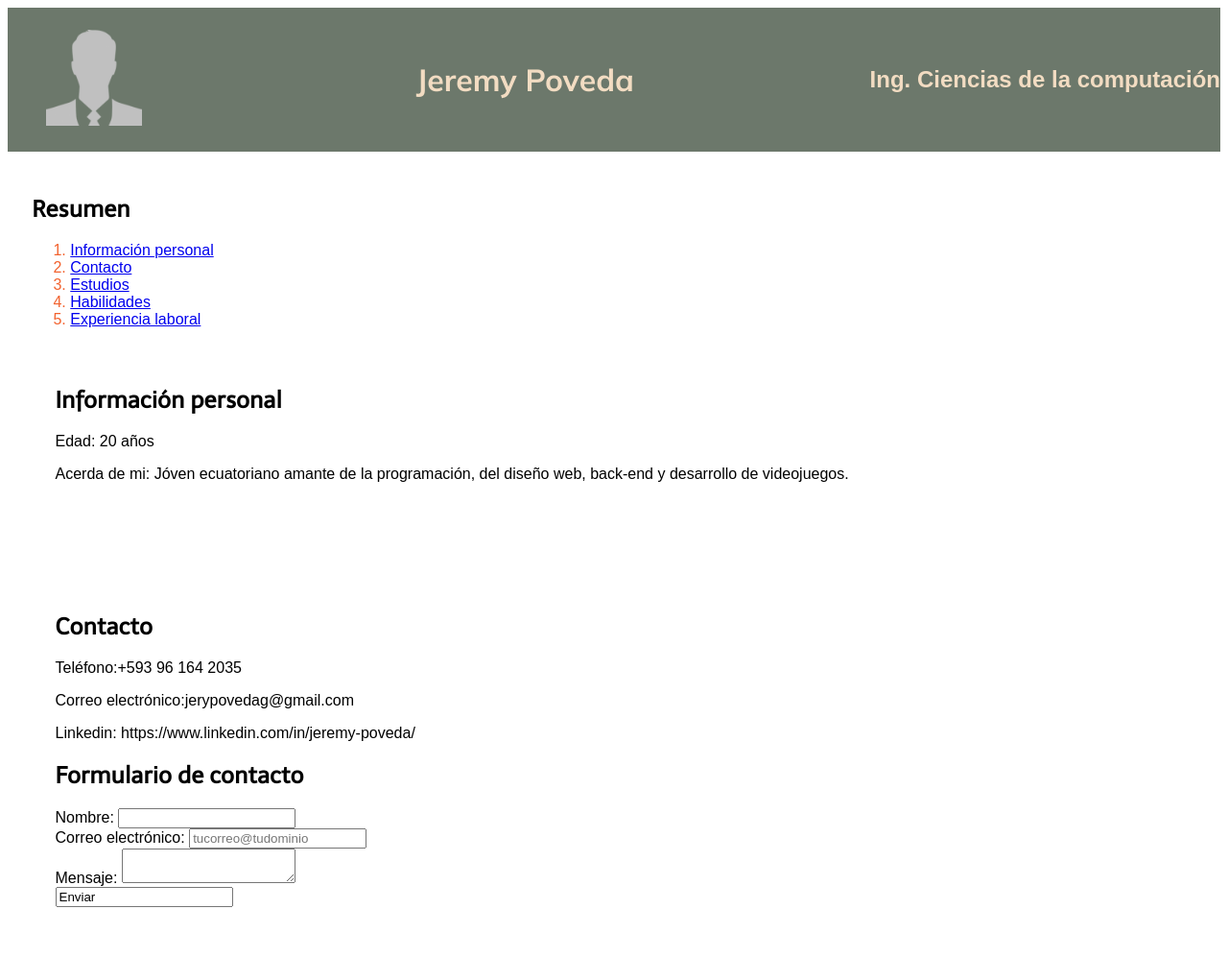
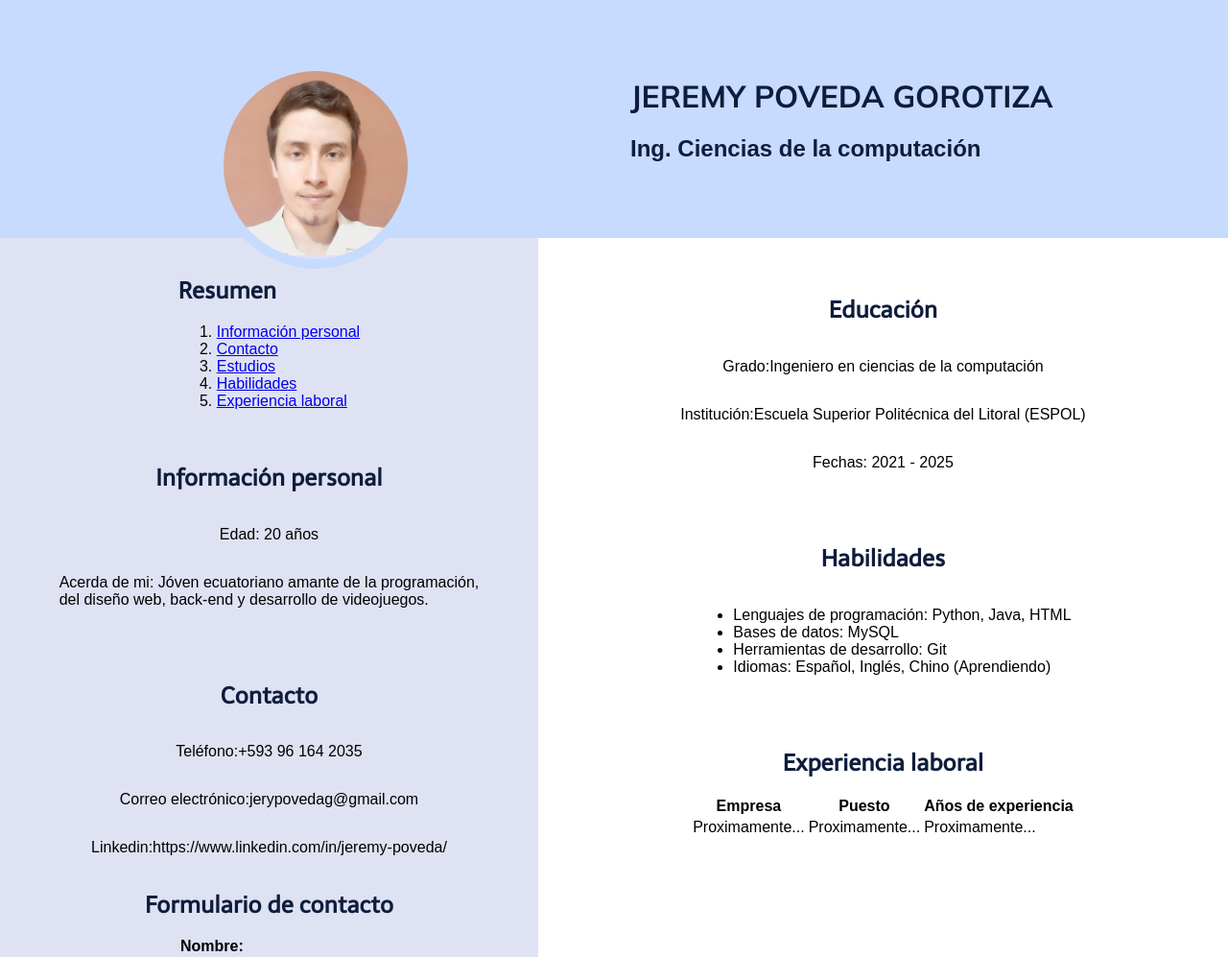
Before and after one commit to Jeremy-Poveda/curriculum, a plain HTML site: page index.html in a window 1280 px wide. Shown: the top 997 px of the page at 96% size. Drawn offline with Linux system fonts and the light colour scheme.

Commit message:
mejoras css

```diff
--- a/index.html
+++ b/index.html
@@ -21,13 +21,16 @@
     <link rel="stylesheet" href="stylesheets/style.css" />
     <body>
       <header>
-        <figure><img src="img/profile-placeholder.png" width="100px" height="100px"></figure>
-        <h1>Jeremy Poveda</h1>
+        <figure><img src="img/perfil.jpeg"></figure>
+        <div>
+          <h1>JEREMY POVEDA GOROTIZA</h1>
           <h2>Ing. Ciencias de la computación</h2>
+        </div>
       </header>
+      <main>
         <section class="left-section">
+          <nav>
             <h2 class="subtitle">Resumen</h2>
-        <nav>
             <ol>
               <li><a href="#informacion-personal">Información personal</a></li>
               <li><a href="#contacto">Contacto</a></li>
@@ -39,26 +42,17 @@
           <section id="informacion-personal">
             <h2 class="subtitle">Información personal</h2>
             <p>Edad: <span>20 años</span></p>
-          <p>Acerda de mi: <span> Jóven ecuatoriano amante de la programación, del diseño web, back-end y desarrollo de videojuegos.</span></p>
+            <p>Acerda de mi: <span> Jóven ecuatoriano amante de la programación,<br> del diseño web, back-end y desarrollo de videojuegos.</span></p>
           </section>
-      </section>
-      <section class="right-section">
           <section id="contacto">
             <h2 class="subtitle">Contacto</h2>
             <p>Teléfono:<span>+593 96 164 2035</span></p>
             <p>Correo electrónico:<span>jerypovedag@gmail.com</span></p>
-          <p>
-            Linkedin:
-            <span>https://www.linkedin.com/in/jeremy-poveda/</span>
-          </p>
+            <p>Linkedin:<span>https://www.linkedin.com/in/jeremy-poveda/</span></p>
             <h2 class="subtitle">Formulario de contacto</h2>
-          <form
-            action="/my-handling-form-page"
-            method="post"
-          >
+            <form action="/my-handling-form-page" method="post">
               <label for="name">Nombre:</label>
-            <input type="text" id="name" name="user_name" /> <br>
-
+              <input type="text" id="name" name="user_name" /><br>
               <label for="mail">Correo electrónico:</label>
               <input
                 type="email"
@@ -73,18 +67,11 @@
             </form>
           </section>
         </section>
-
-
+        <section class="right-section">
           <section id="estudios">
             <h2 class="subtitle">Educación</h2>
-        <p>
-          Grado:
-          <span>Ingeniero en ciencias de la computación</span>
-        </p>
-        <p>
-          Institución:
-          <span>Escuela Superior Politécnica del Litoral (ESPOL)</span>
-        </p>
+            <p>Grado:<span>Ingeniero en ciencias de la computación</span></p>
+            <p>Institución:<span>Escuela Superior Politécnica del Litoral (ESPOL)</span></p>
             <p>Fechas: <span>2021 - 2025</span></p>
           </section>
           <section id="habilidades">
@@ -98,7 +85,7 @@
           </section>
           <section id="experiencia-laboral">
             <h2 class="subtitle">Experiencia laboral</h2>
-        <table border="1">
+            <table>
               <thead>
                 <tr>
                   <th>Empresa</th>
@@ -115,6 +102,8 @@
               </tbody>
             </table>
           </section>
+        </section>
+      </main>
       <footer>
         <p>Copyright © 2023 Jeremy Poveda</p>
       </footer>
--- a/stylesheets/style.css
+++ b/stylesheets/style.css
@@ -1,4 +1,9 @@
-
+:root {
+    --color-primary: #c7dbff; /* Color primario */
+    --color-secondary: rgb(223, 226, 243); /* Color secundario */
+    --color-soft: white;
+    --color-accent: #0e1d3c; /* Color de acento */
+}
 
 * {
     font-family: Arial, sans-serif;
@@ -10,27 +15,127 @@ h1{
 
 .subtitle{
     font-family: 'Telex', serif;
+    color: var(--color-accent);
 }
 
 .subtitle p{
     font-family: 'Roboto', serif;
 }
 
+body{
+    padding: 0px;
+    margin: 0px;
+}
+
+main{
+    display: flex;
+    padding: 0;
+    margin: 0;
+    justify-items: center;
+}
 
 header{
     display: flex;
-    justify-content: space-between;
-    background-color: #6C786B;
-    color: #F2DCC2;
+    justify-content: space-evenly;
     align-items: center;
-    height: 150px;
+    background-color: var(--color-primary);
+    color: var(--color-accent);
 }
 
-section{
-    padding: 2% 2%;
-    color: black;
-    border-radius: 40px;
+.left-section{
+    flex-grow: 0.2;
+    background-color: var(--color-secondary);
 }
-nav ol{
-    color: #F2622E;
+.right-section{
+    flex-grow: 1;
+    background-color: var(--color-soft);
 }
+
+:root {
+    --color-primary: #c7dbff; /* Color primario */
+    --color-secondary: rgb(223, 226, 243); /* Color secundario */
+    --color-soft: white;
+    --color-accent: #0e1d3c; /* Color de acento */
+}
+
+* {
+    font-family: Arial, sans-serif;
+}
+
+h1{
+    font-family: 'Mulish', sans-serif;
+}
+
+.subtitle{
+    font-family: 'Telex', serif;
+    color: var(--color-accent);
+}
+
+.subtitle p{
+    font-family: 'Roboto', serif;
+}
+
+body{
+    padding: 0px;
+    margin: 0px;
+}
+
+main{
+    display: flex;
+    padding: 0;
+    margin: 0;
+    justify-items: center;
+}
+
+header{
+    display: flex;
+    justify-content: space-evenly;
+    align-items: center;
+    background-color: var(--color-primary);
+    color: var(--color-accent);
+}
+
+.left-section{
+    flex-grow: 0.2;
+    background-color: var(--color-secondary);
+}
+.right-section{
+    flex-grow: 1;
+    background-color: var(--color-soft);
+}
+
+figure {
+  border: 10px solid var(--color-primary); /* Borde blanco */
+  border-radius: 50%; /* Borde redondeado */
+  overflow: hidden; /* La parte que sobresale será visible */
+  position: relative;
+  bottom: -3em;
+
+}
+
+figure img {
+  width: 12em;
+  height: 12em;
+}
+
+
+section {
+    display: flex;
+    flex-direction: column;
+    justify-content: center;
+    align-items: center;
+    height: 100%; /* Ajusta la altura al 100% para centrar el contenido */
+    padding: 20px; /* Añade un relleno para separar el texto del borde */
+    box-sizing: border-box; /* Incluye el relleno en la altura y el ancho total */
+}
+
+form {
+  max-width: 400px;
+  margin: 0 auto;
+}
+
+label {
+  display: block;
+  margin-bottom: 5px;
+  font-weight: bold;
+}
```
Also changed, not shown: img/perfil.jpeg (added), img/profile-placeholder.png (deleted). Lines whose indentation alone changed are shown as unchanged.
